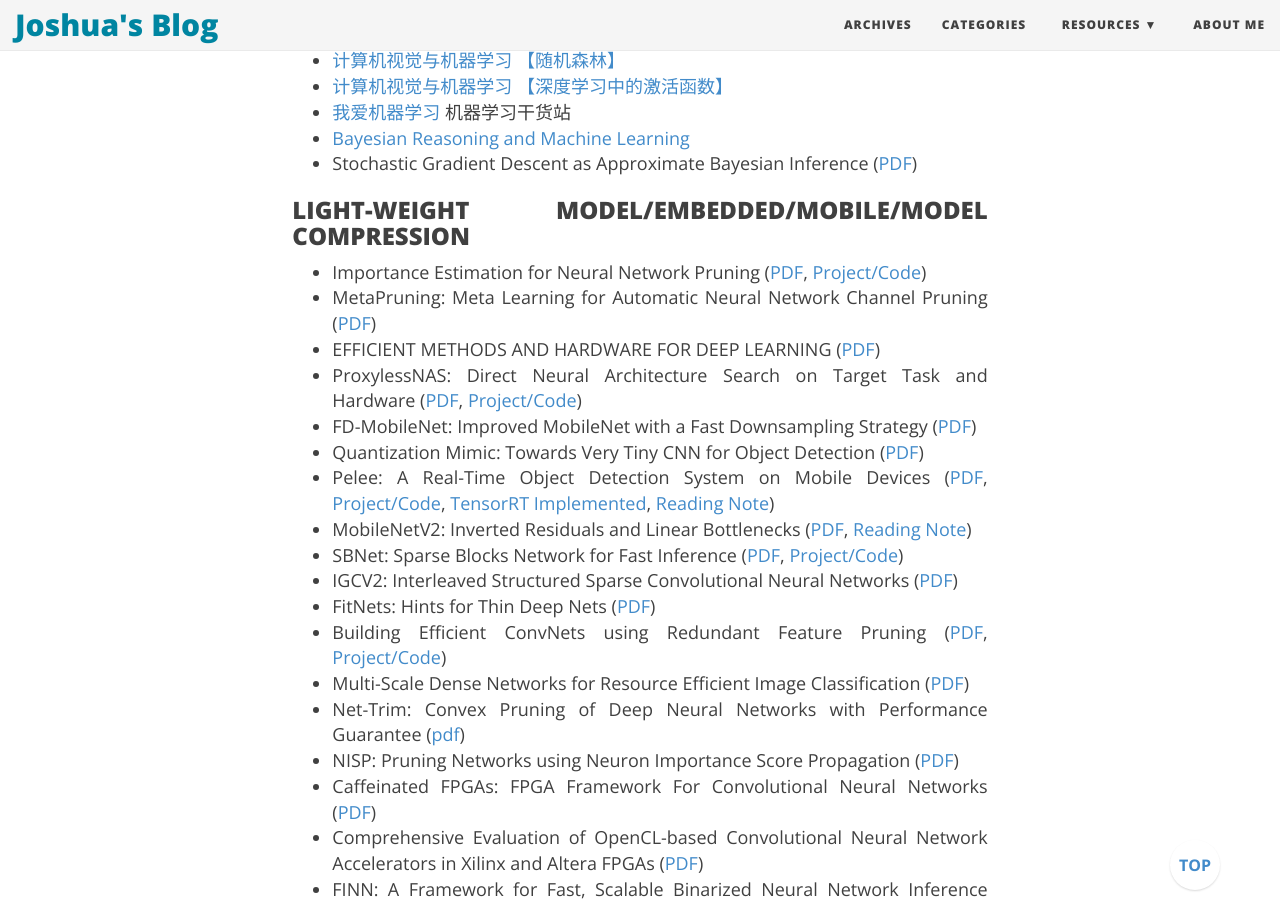
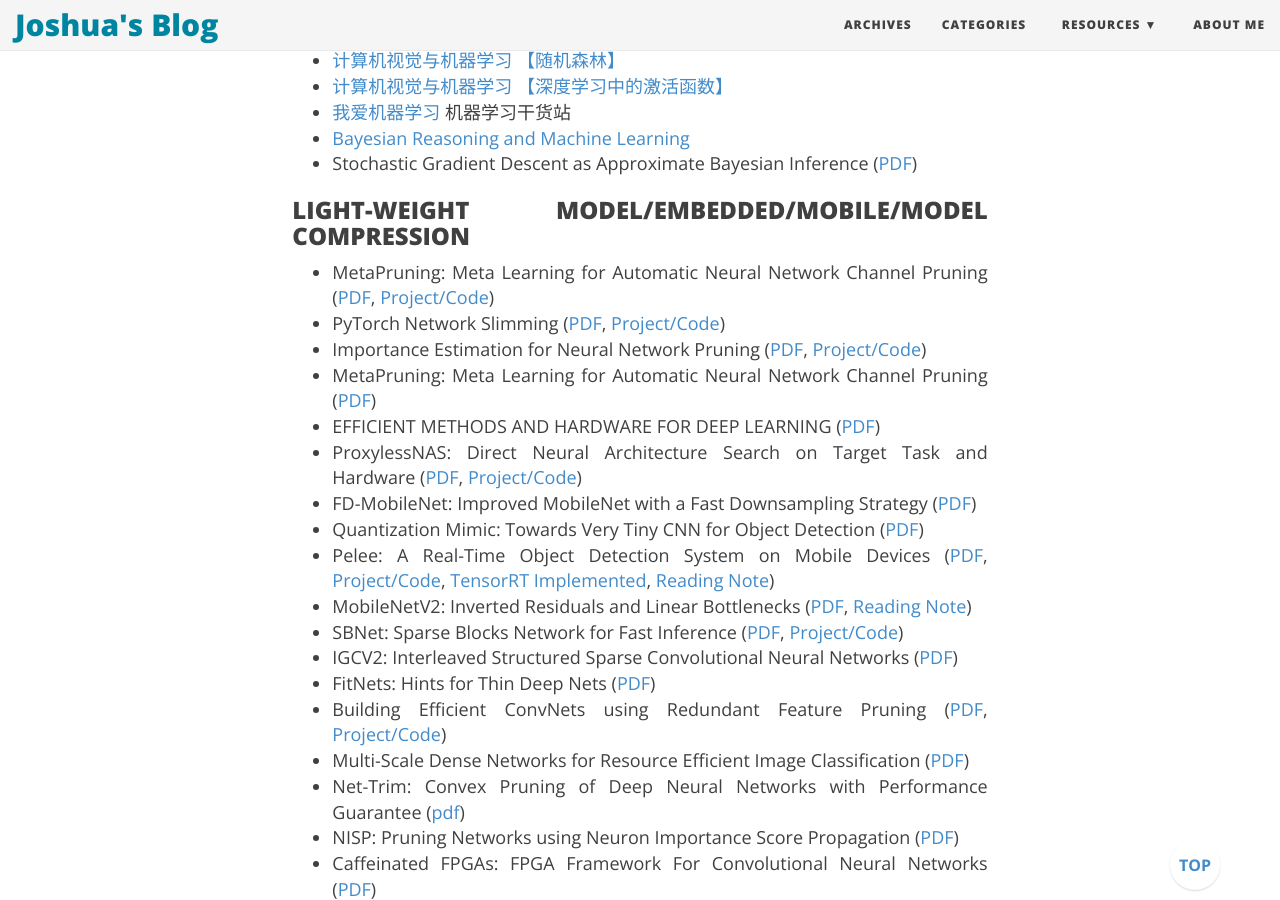
Before and after one commit to joshua19881228/joshua19881228.github.io, a Jekyll site: the page built from _posts/Computer_Vision/2016-08-25-my-jumble-of-computer-vision.md, in a window 1280 px wide and 900 px high, scrolled down 23948 px. Built offline with Jekyll 4.4.1, drawn with Linux system fonts in a browser that asks for light colours; nearby versions of some CDN libraries; formulas are drawn with MathJax 3; comment, search, counter and statistics services are not loaded; some of the changed text lies outside the part shown.

Commit message:
update post

```diff
--- a/_posts/Computer_Vision/2016-08-25-my-jumble-of-computer-vision.md
+++ b/_posts/Computer_Vision/2016-08-25-my-jumble-of-computer-vision.md
@@ -639,6 +639,8 @@ I am going to maintain this page to record a few things about computer vision th
 
 ### LIGHT-WEIGHT MODEL/EMBEDDED/MOBILE/MODEL COMPRESSION
 
+- MetaPruning: Meta Learning for Automatic Neural Network Channel Pruning ([PDF](https://arxiv.org/abs/1903.10258), [Project/Code](https://github.com/liuzechun/MetaPruning))
+- PyTorch Network Slimming ([PDF](https://arxiv.org/abs/1708.06519), [Project/Code](https://github.com/yeyun11/pytorch-network-slimming))
 - Importance Estimation for Neural Network Pruning ([PDF](https://arxiv.org/abs/1906.10771), [Project/Code](https://github.com/NVlabs/Taylor_pruning))
 - MetaPruning: Meta Learning for Automatic Neural Network Channel Pruning ([PDF](https://arxiv.org/abs/1903.10258))
 - EFFICIENT METHODS AND HARDWARE FOR DEEP LEARNING ([PDF](https://stacks.stanford.edu/file/druid:qf934gh3708/EFFICIENT%20METHODS%20AND%20HARDWARE%20FOR%20DEEP%20LEARNING-augmented.pdf))
@@ -752,6 +754,7 @@ I am going to maintain this page to record a few things about computer vision th
 
 ### RESOURCES/PERSPECTIVES
 
+- [Real-time network for mobile devices](https://github.com/wpf535236337/real-time-network) real-time network architecture for mobile devices and semantic segmentation
 - [The Art of C++](https://taocpp.github.io/) A collection of high-quality C++ libraries
 - [Reinforcement Learning Algorithms](https://github.com/dennybritz/reinforcement-learning) Implementation of Reinforcement Learning Algorithms. Python, OpenAI Gym, Tensorflow. Exercises and Solutions to accompany Sutton's Book and David Silver's course.
 - [Generative Deep Learning](https://www.oreilly.com/library/view/generative-deep-learning/9781492041931/) Generative modeling is one of the hottest topics in AI. It’s now possible to teach a machine to excel at human endeavors such as painting, writing, and composing music. With this practical book, machine-learning engineers and data scientists will discover how to re-create some of the most impressive examples of generative deep learning models, such as variational autoencoders,generative adversarial networks (GANs), encoder-decoder models and world models.
```
Also changed, not shown: other parts of _posts/Computer_Vision/2016-08-25-my-jumble-of-computer-vision.md (+1 -0 lines).
